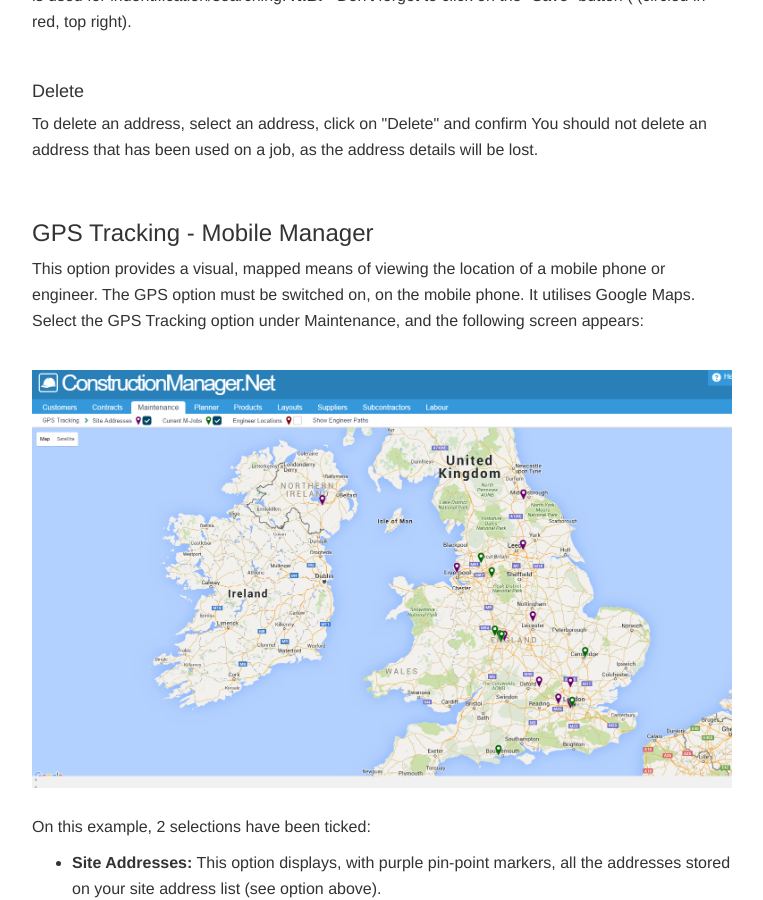
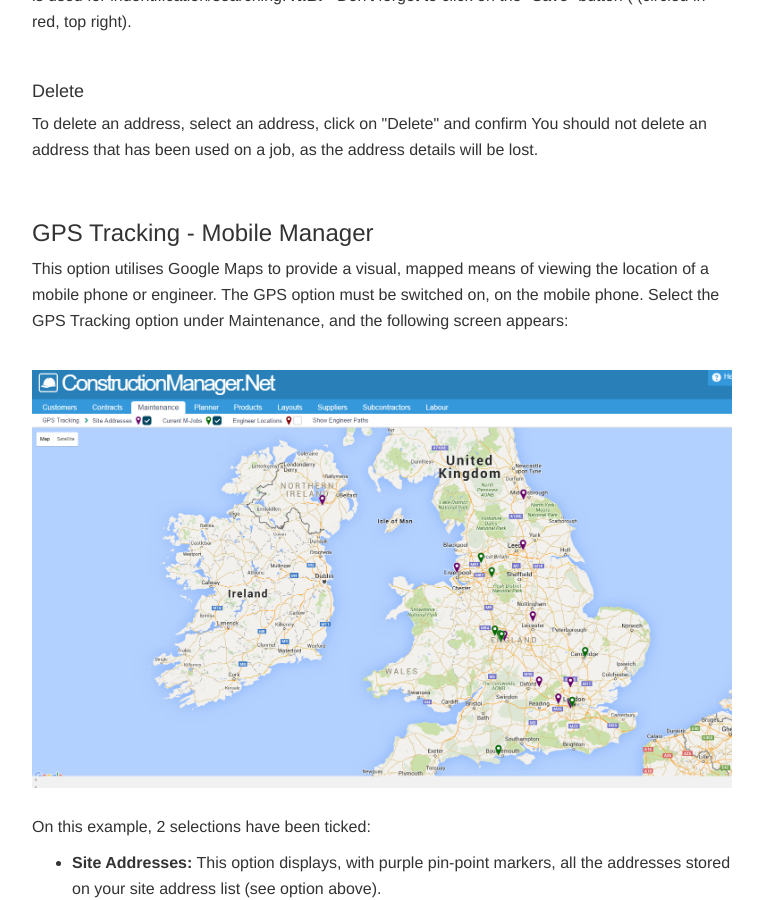
Before and after one commit to JNCSolutions/ConstructionManagerDocs, a Jekyll site: the page built from maintenance.html, in a window 1280 px wide and 900 px high, scrolled down 16577 px. Shown: the whole window, without its empty margins (258-1021 px from the left). Built offline with Jekyll 4.4.1, drawn with Linux system fonts in a browser that asks for light colours.

Commit message:
Update maintenance.html

```diff
--- a/maintenance.html
+++ b/maintenance.html
@@ -378,8 +378,8 @@
       <br>
 
     <h3 id="gps-tracking">GPS Tracking - Mobile Manager</h3>
-      <p>This option provides a visual, mapped means of viewing the location of a mobile phone or engineer.
-          The GPS option must be switched on, on the mobile phone. It utilises Google Maps.
+      <p>This option utilises Google Maps to provide a visual, mapped means of viewing the location of a mobile phone or engineer.
+          The GPS option must be switched on, on the mobile phone.
           Select the GPS Tracking option under Maintenance, and the following screen appears:</p>
       <br>
       <img src="img/Maintenance_GPS_Tracking_02.PNG" style="width: 100%;">
```
